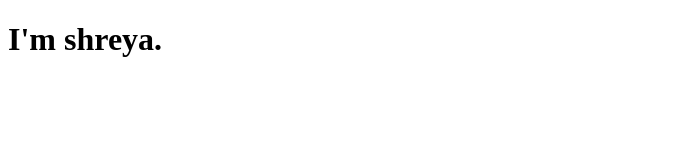
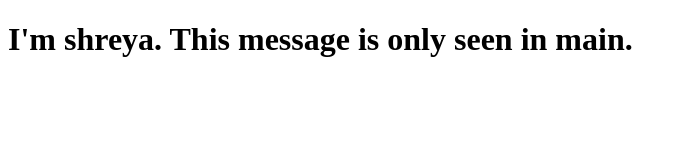
Before and after one commit to ayerhs123/wlit, a plain HTML site: page index.html in a window 1280 px wide. Shown: the whole page, without its empty margins (0-686 px from the left). Drawn offline with Linux system fonts and the light colour scheme.

Commit message:
Made changes in the main branch

```diff
--- a/index.html
+++ b/index.html
@@ -6,6 +6,6 @@
     <title>Document</title>
 </head>
 <body>
-   <h1> I'm shreya.</h1>
+   <h1> I'm shreya. This message is only seen in main.</h1>
 </body>
 </html>
```
